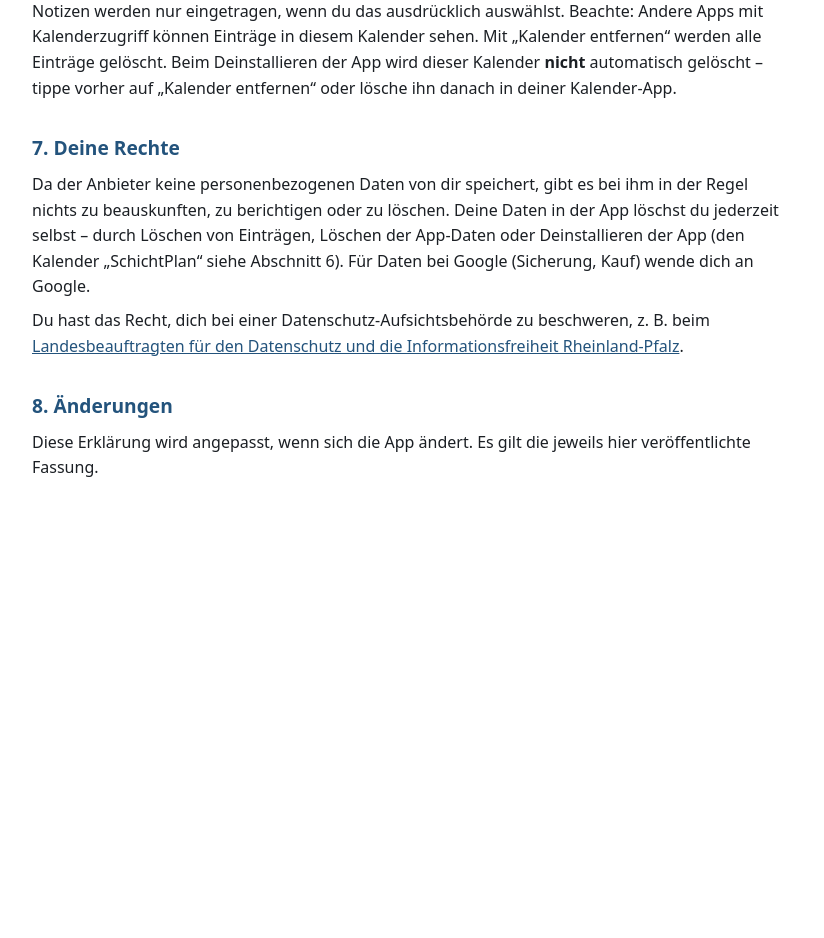
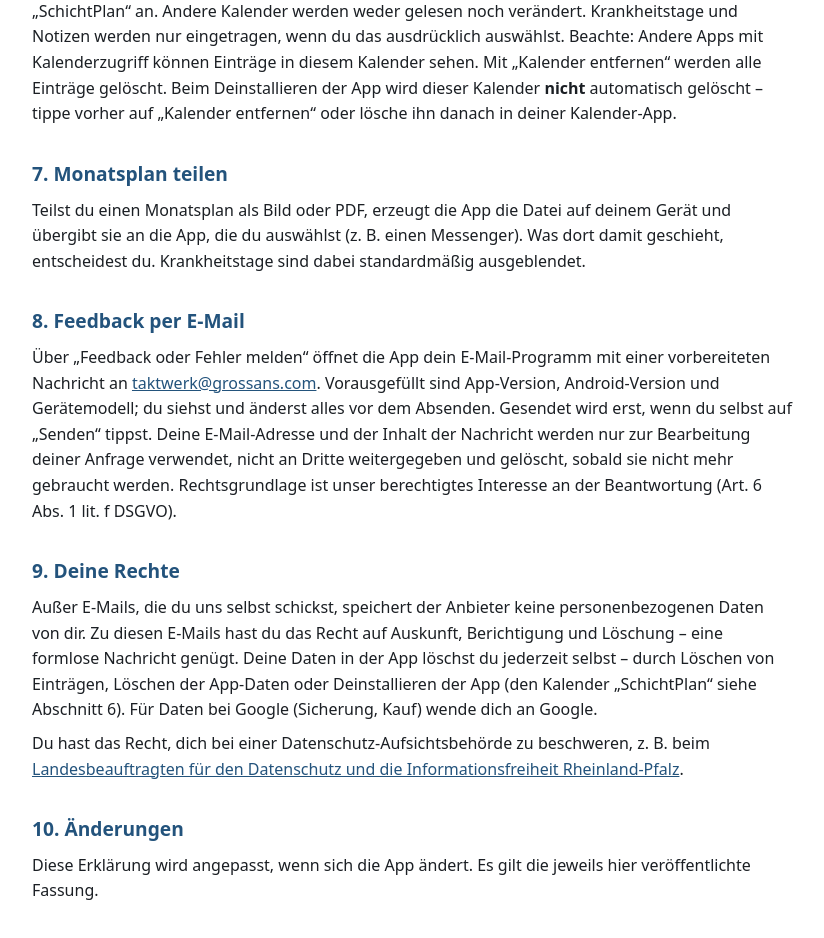
Before and after one commit to sparkysx/schichtplan-datenschutz, a plain HTML site: page index.html in a window 1280 px wide. Shown: the part 1460-2398 px from the top of the page, without its empty margins (228-1052 px from the left). Before the commit the page ends 2013 px from the top, so only its background shows below. Drawn offline with Linux system fonts and the light colour scheme.

Commit message:
Feedback per E-Mail und Monatsplan teilen ergänzt
Co-Authored-By: Claude Opus 5.5 <noreply@anthropic.com>

```diff
--- a/index.html
+++ b/index.html
@@ -24,7 +24,7 @@
 <body>
 <main>
 <h1>Datenschutzerklärung</h1>
-<p class="muted">für die Android-App „SchichtPlan – Schichtkalender“ · Stand: 11. Oktober 2026</p>
+<p class="muted">für die Android-App „SchichtPlan – Schichtkalender“ · Stand: 11. Oktober 2026 (Feedback und Monatsplan ergänzt)</p>
 
 <h2>1. Verantwortlicher</h2>
 <address>
@@ -69,14 +69,26 @@ Andere Kalender werden weder gelesen noch verändert. Krankheitstage und Notizen
 Beachte: Andere Apps mit Kalenderzugriff können Einträge in diesem Kalender sehen. Mit „Kalender entfernen“ werden alle Einträge gelöscht.
 Beim Deinstallieren der App wird dieser Kalender <strong>nicht</strong> automatisch gelöscht – tippe vorher auf „Kalender entfernen“ oder lösche ihn danach in deiner Kalender-App.</p>
 
-<h2>7. Deine Rechte</h2>
-<p>Da der Anbieter keine personenbezogenen Daten von dir speichert, gibt es bei ihm in der Regel nichts zu beauskunften, zu berichtigen
-oder zu löschen. Deine Daten in der App löschst du jederzeit selbst – durch Löschen von Einträgen, Löschen der App-Daten oder
+<h2>7. Monatsplan teilen</h2>
+<p>Teilst du einen Monatsplan als Bild oder PDF, erzeugt die App die Datei auf deinem Gerät und übergibt sie an die App,
+die du auswählst (z. B. einen Messenger). Was dort damit geschieht, entscheidest du. Krankheitstage sind dabei standardmäßig ausgeblendet.</p>
+
+<h2>8. Feedback per E-Mail</h2>
+<p>Über „Feedback oder Fehler melden“ öffnet die App dein E-Mail-Programm mit einer vorbereiteten Nachricht an
+<a href="mailto:taktwerk@grossans.com">taktwerk@grossans.com</a>. Vorausgefüllt sind App-Version, Android-Version und Gerätemodell;
+du siehst und änderst alles vor dem Absenden. Gesendet wird erst, wenn du selbst auf „Senden“ tippst.
+Deine E-Mail-Adresse und der Inhalt der Nachricht werden nur zur Bearbeitung deiner Anfrage verwendet, nicht an Dritte weitergegeben
+und gelöscht, sobald sie nicht mehr gebraucht werden. Rechtsgrundlage ist unser berechtigtes Interesse an der Beantwortung
+(Art. 6 Abs. 1 lit. f DSGVO).</p>
+
+<h2>9. Deine Rechte</h2>
+<p>Außer E-Mails, die du uns selbst schickst, speichert der Anbieter keine personenbezogenen Daten von dir. Zu diesen E-Mails hast du
+das Recht auf Auskunft, Berichtigung und Löschung – eine formlose Nachricht genügt. Deine Daten in der App löschst du jederzeit selbst – durch Löschen von Einträgen, Löschen der App-Daten oder
 Deinstallieren der App (den Kalender „SchichtPlan“ siehe Abschnitt 6). Für Daten bei Google (Sicherung, Kauf) wende dich an Google.</p>
 <p>Du hast das Recht, dich bei einer Datenschutz-Aufsichtsbehörde zu beschweren, z. B. beim
 <a href="https://www.datenschutz.rlp.de">Landesbeauftragten für den Datenschutz und die Informationsfreiheit Rheinland-Pfalz</a>.</p>
 
-<h2>8. Änderungen</h2>
+<h2>10. Änderungen</h2>
 <p>Diese Erklärung wird angepasst, wenn sich die App ändert. Es gilt die jeweils hier veröffentlichte Fassung.</p>
 </main>
 </body>
```
